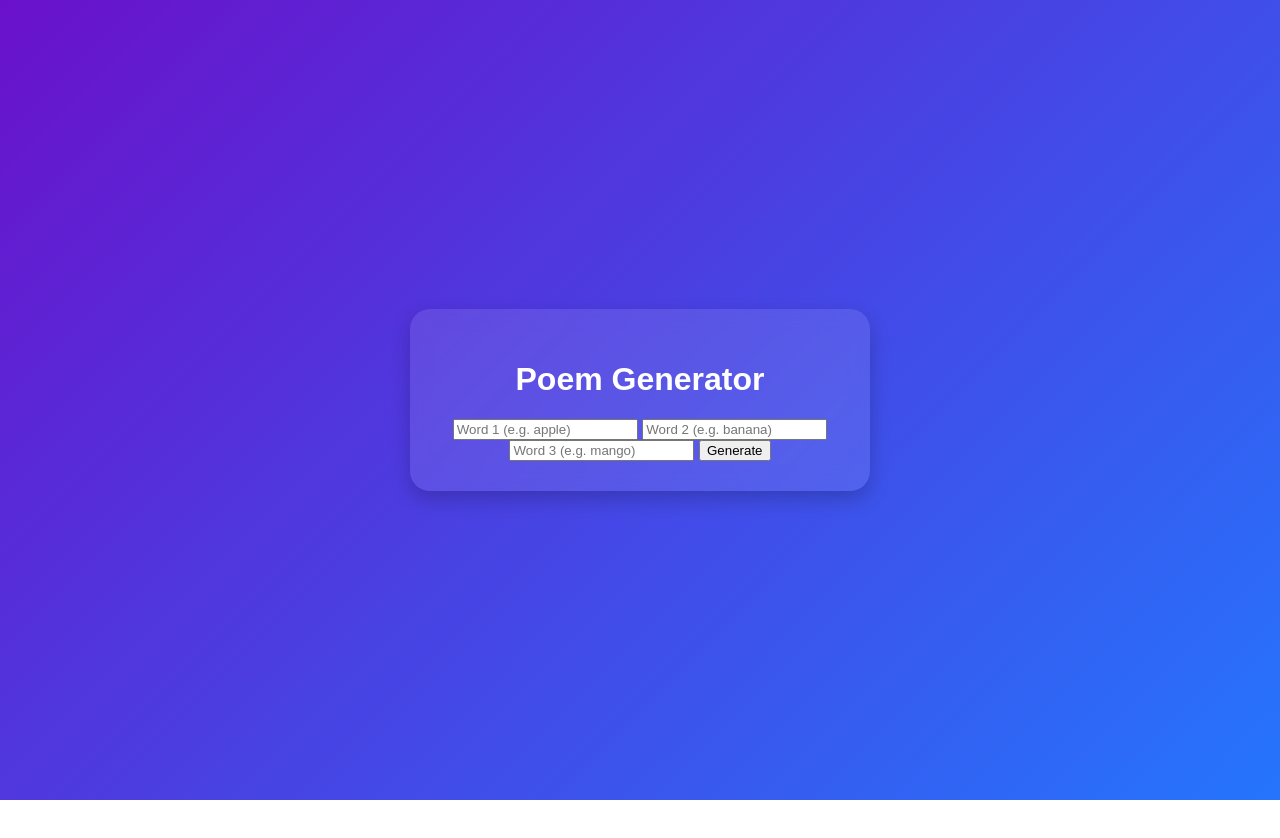
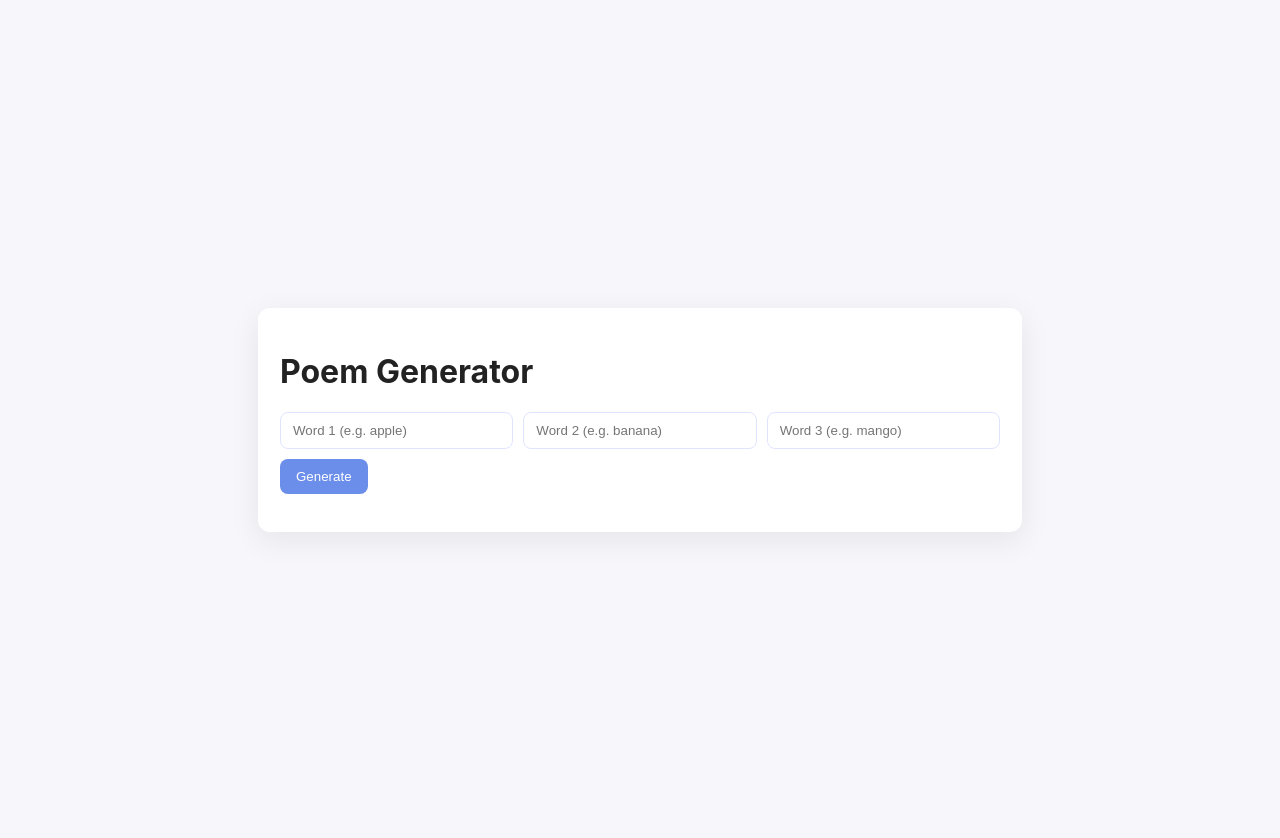
Before and after one commit to Padmasriariveni/poem-generator, a plain HTML site: page index.html in a window 1280 px wide. Before the commit the page ends 800 px from the top, so only its background shows below. Drawn offline with Linux system fonts and the light colour scheme.

Commit message:
Updated style.css

```diff
--- a/style.css
+++ b/style.css
@@ -1,67 +1,75 @@
-body {
-  margin: 0;
-  padding: 0;
-  font-family: 'Poppins', sans-serif;
-  display: flex;
-  justify-content: center;
-  align-items: center;
-  height: 100vh;
-  background: linear-gradient(135deg, #6a11cb, #2575fc);
-  color: #fff;
+:root{
+  --bg:#f7f7fb;
+  --card:#ffffff;
+  --accent:#6b8eeb;
+  --muted:#666;
 }
 
-.container {
-  background: rgba(255, 255, 255, 0.1);
-  backdrop-filter: blur(10px);
-  padding: 30px;
-  border-radius: 20px;
-  text-align: center;
-  width: 400px;
-  box-shadow: 0 8px 20px rgba(0, 0, 0, 0.2);
+body{
+  font-family: Inter, system-ui, -apple-system, "Segoe UI", Roboto, "Helvetica Neue", Arial;
+  background: var(--bg);
+  color:#222;
+  display:flex;
+  align-items:center;
+  justify-content:center;
+  min-height:100vh;
+  margin:0;
+  padding:20px;
 }
 
-.input-group input {
-  display: block;
-  width: 85%;
-  padding: 10px;
-  margin: 10px auto;
-  border: none;
-  border-radius: 8px;
-  text-align: center;
-  font-size: 16px;
-  outline: none;
+.container{
+  width:100%;
+  max-width:720px;
+  background:var(--card);
+  padding:22px;
+  border-radius:12px;
+  box-shadow:0 8px 30px rgba(23,23,23,0.08);
 }
 
-.btn {
-  padding: 12px 20px;
-  background: #fff;
-  color: #2575fc;
-  font-weight: bold;
-  border: none;
-  border-radius: 8px;
-  cursor: pointer;
-  margin-top: 10px;
-  transition: 0.3s;
+.inputs{
+  display:flex;
+  gap:10px;
+  flex-wrap:wrap;
+  margin-bottom:16px;
 }
 
-.btn:hover {
-  background: #2575fc;
-  color: #fff;
-  transform: translateY(-3px);
+.inputs input{
+  flex:1 1 180px;
+  padding:10px 12px;
+  border-radius:8px;
+  border:1px solid #e0e4ff;
+  outline:none;
 }
 
-.poem {
-  margin-top: 20px;
-  background: rgba(255, 255, 255, 0.15);
-  border-radius: 10px;
-  padding: 15px;
-  font-style: italic;
-  opacity: 0;
-  transform: translateY(20px);
-  transition: all 0.6s ease;
+.inputs button{
+  padding:10px 16px;
+  background:var(--accent);
+  color:#fff;
+  border:none;
+  border-radius:8px;
+  cursor:pointer;
 }
 
-.poem.show {
-  opacity: 1;
-  transform: translateY(0);
+.poem-output{
+  display:none;            /* hidden until .show is added */
+  margin-top:12px;
+  padding:14px;
+  border-radius:10px;
+  background:#fbfcff;
+  border:1px solid #eef2ff;
+  white-space:pre-wrap;    /* preserves newlines if any \n remain */
+  transition:opacity .25s ease, transform .25s ease;
+  opacity:0;
+  transform:translateY(6px);
 }
+
+.poem-output.show{
+  display:block;
+  opacity:1;
+  transform:none;
+}
+
+/* small responsive */
+@media (max-width:480px){
+  .inputs{flex-direction:column;}
+}
```
